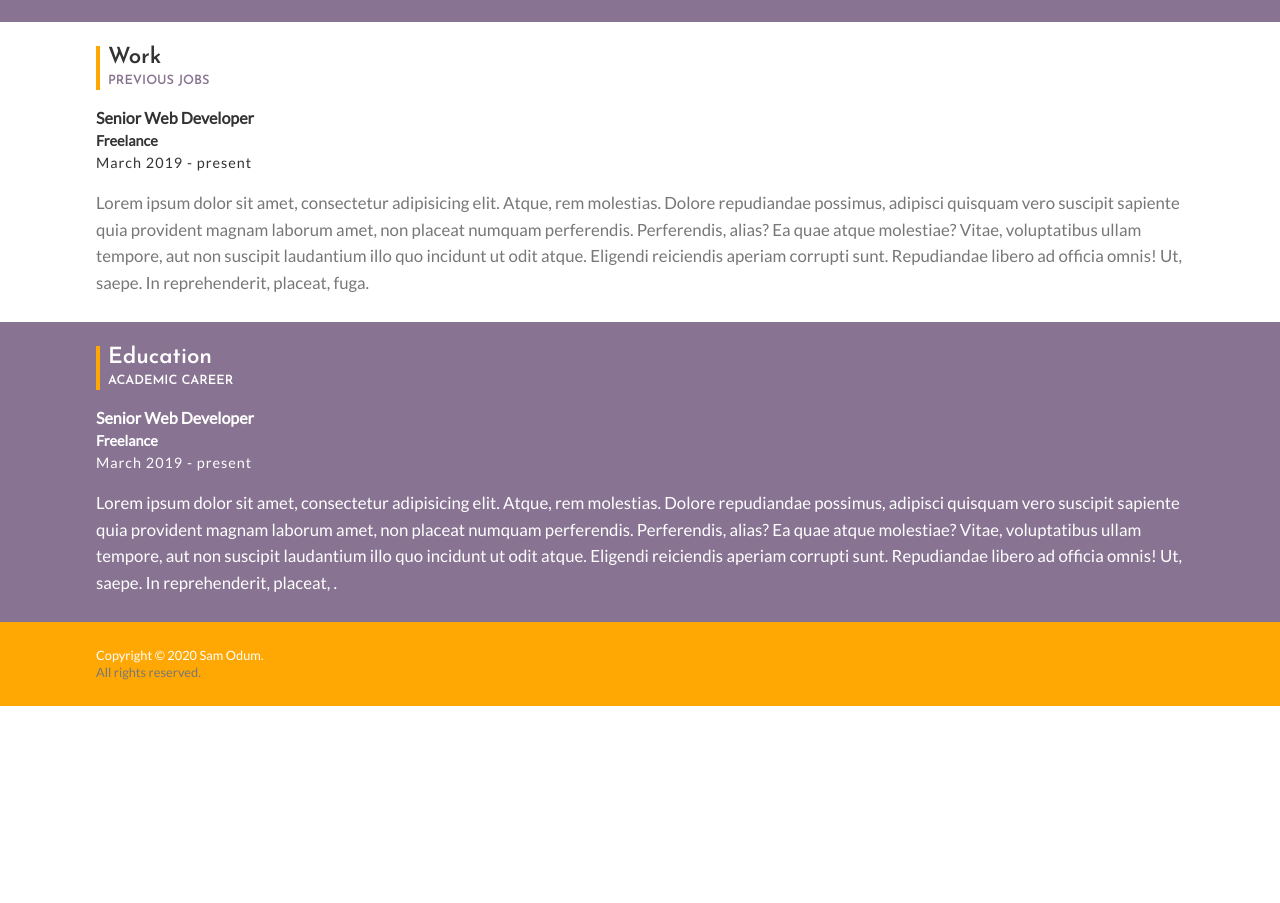
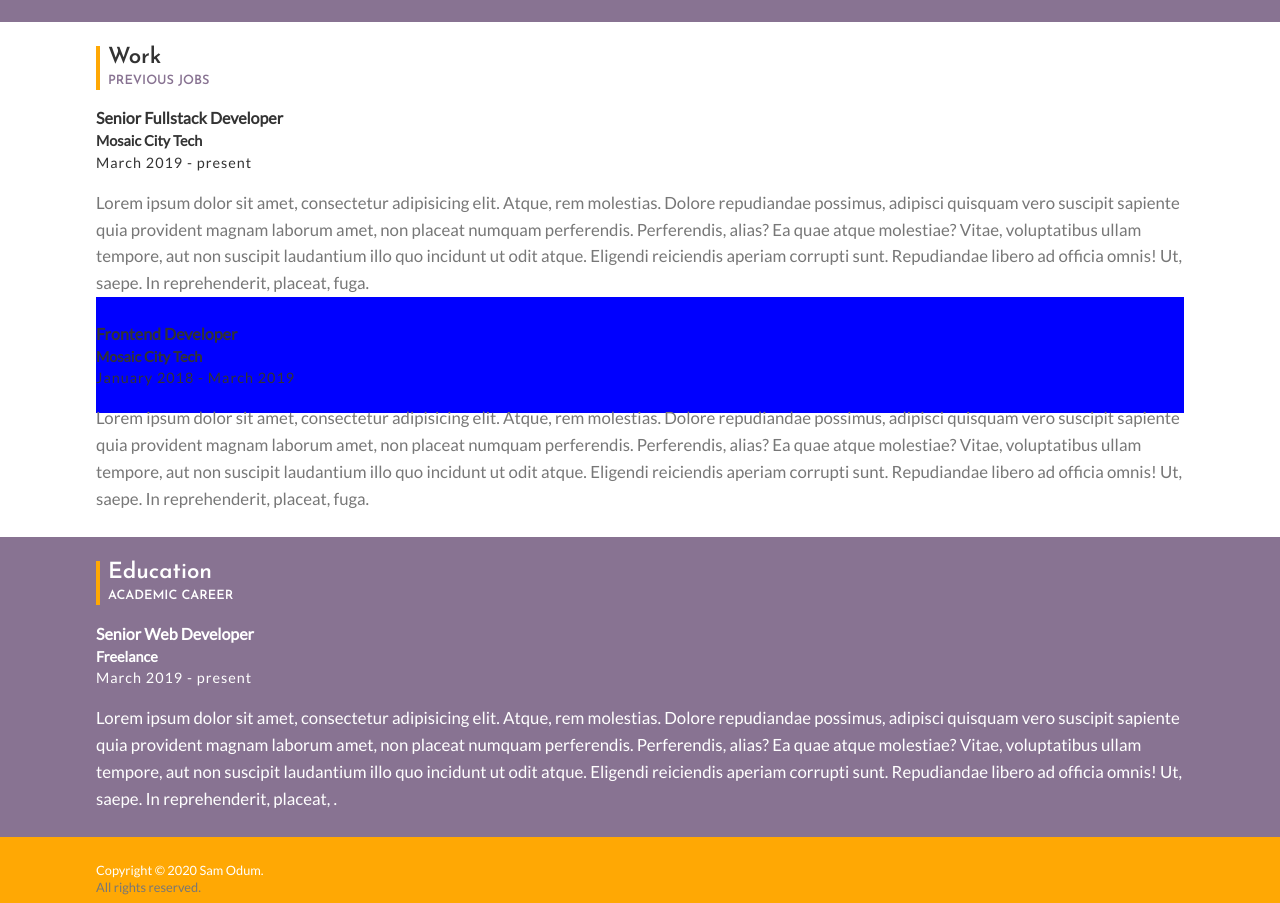
Before and after one commit to SamOdum/samodum.github.io, a website built with webpack: page src/index.html in a window 1280 px wide. Shown: the part 1662-2565 px from the top of the page. Before the commit the page ends 2368 px from the top, so only its background shows below. Built offline with nearby package versions, Linux system fonts and the light colour scheme.

Commit message:
Start adding work experience

```diff
--- a/src/index.html
+++ b/src/index.html
@@ -117,9 +117,18 @@
         </header>
         <section class="work__entry container">
             <header class="work__entry--header">
-                <h4 class="work__entry--header-1">Senior Web Developer</h4>
-                <h5 class="work__entry--header-2">Freelance</h5>
+                <h4 class="work__entry--header-1">Senior Fullstack Developer</h4>
+                <h5 class="work__entry--header-2">Mosaic City Tech</h5>
                 <h6 class="work__entry--header-3">March 2019 - present</h6>
+            </header>
+            <p class="work__entry--text">Lorem ipsum dolor sit amet, consectetur adipisicing elit. Atque, rem molestias. Dolore repudiandae possimus, adipisci quisquam vero suscipit sapiente quia provident magnam laborum amet, non placeat numquam perferendis. Perferendis, alias?
+                Ea quae atque molestiae? Vitae, voluptatibus ullam tempore, aut non suscipit laudantium illo quo incidunt ut odit atque. Eligendi reiciendis aperiam corrupti sunt. Repudiandae libero ad officia omnis! Ut, saepe. In reprehenderit, placeat,
+                fuga.
+            </p>
+            <header class="work__entry--header">
+                <h4 class="work__entry--header-1">Frontend Developer</h4>
+                <h5 class="work__entry--header-2">Mosaic City Tech</h5>
+                <h6 class="work__entry--header-3">January 2018 - March 2019</h6>
             </header>
             <p class="work__entry--text">Lorem ipsum dolor sit amet, consectetur adipisicing elit. Atque, rem molestias. Dolore repudiandae possimus, adipisci quisquam vero suscipit sapiente quia provident magnam laborum amet, non placeat numquam perferendis. Perferendis, alias?
                 Ea quae atque molestiae? Vitae, voluptatibus ullam tempore, aut non suscipit laudantium illo quo incidunt ut odit atque. Eligendi reiciendis aperiam corrupti sunt. Repudiandae libero ad officia omnis! Ut, saepe. In reprehenderit, placeat,
--- a/src/styles/modules/work.scss
+++ b/src/styles/modules/work.scss
@@ -4,6 +4,10 @@
         margin-top: -0.5em;
         &--header {
             padding-bottom: 24.469px;
+        }
+        &--header:not(:first-of-type) {
+            background-color: blue;
+            padding-top: 24.469px;
         }
         &--header-1 {
             color: inherit;
```
